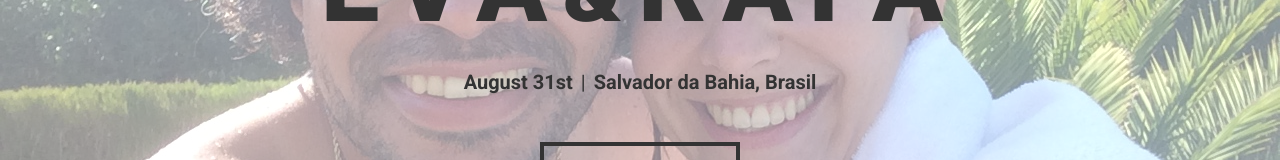
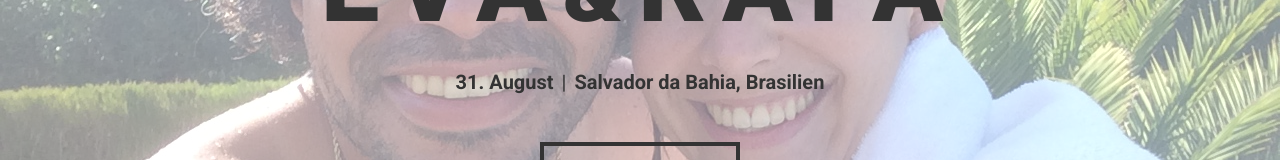
Before and after one commit to kellybelly/eva-and-rafa, a Vue app: page /#/ in a window 1280 px wide. Both pictures are taken after a click on the button 1148 px from the left and 772 px from the top of the page. Shown: the part 372-532 px from the top of the page. Built offline with nearby package versions, Linux system fonts and the light colour scheme.

Commit message:
german home text

```diff
--- a/src/views/Home.vue
+++ b/src/views/Home.vue
@@ -5,6 +5,9 @@
 
       <h2 v-if="country === 'br'">
         31 de Agosto<span>|</span>Salvador, Bahia
+      </h2>
+      <h2 v-else-if="country === 'de'">
+        31. August<span>|</span>Salvador da Bahia, Brasilien
       </h2>
       <h2 v-else>
         August 31st<span>|</span>Salvador da Bahia, Brasil
```
